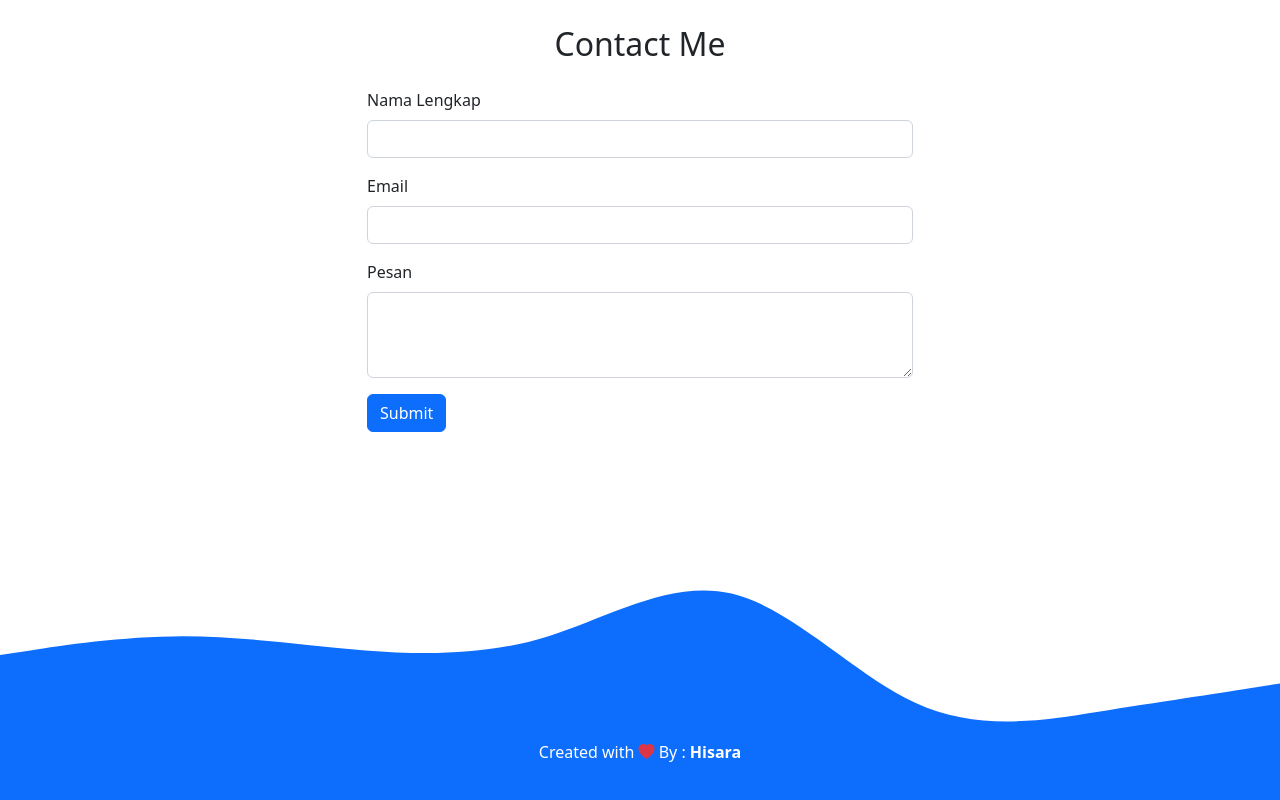
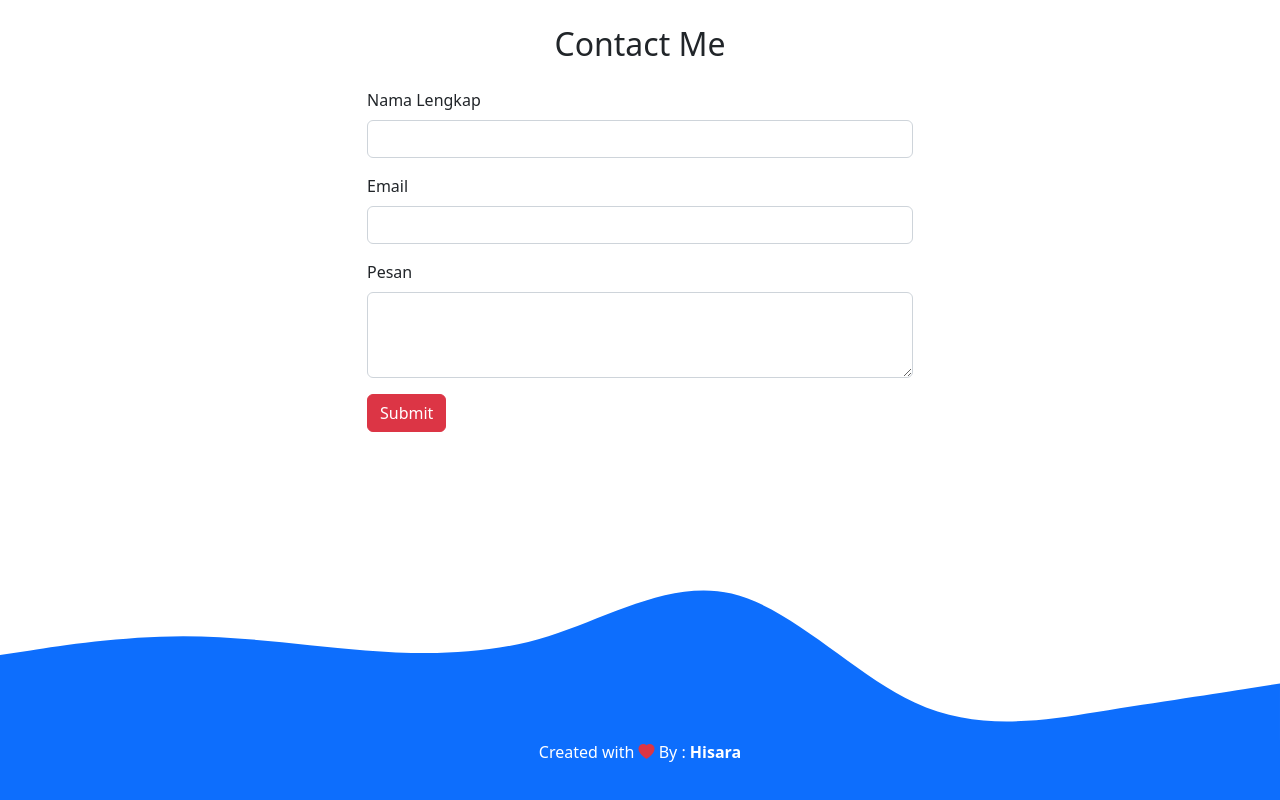
Before and after one commit to AlatBekam/Codingan-belajar-dari-WPU-1, a plain HTML site: page index.html in a window 1280 px wide. Shown: the part 2497-3297 px from the top of the page. Drawn offline with nearby package versions, Linux system fonts and the light colour scheme.

Commit message:
mengubah tombol submit

```diff
--- a/index.html
+++ b/index.html
@@ -147,7 +147,7 @@
                 <label for="Pesan" class="form-label">Pesan</label>
                 <textarea class="form-control" id="pesan" rows="3"></textarea>
               </div>
-              <button type="submit" class="btn btn-primary">Submit</button>
+              <button type="submit" class="btn btn-danger text-white">Submit</button>
             </form>
           </div>
         </div>
```
